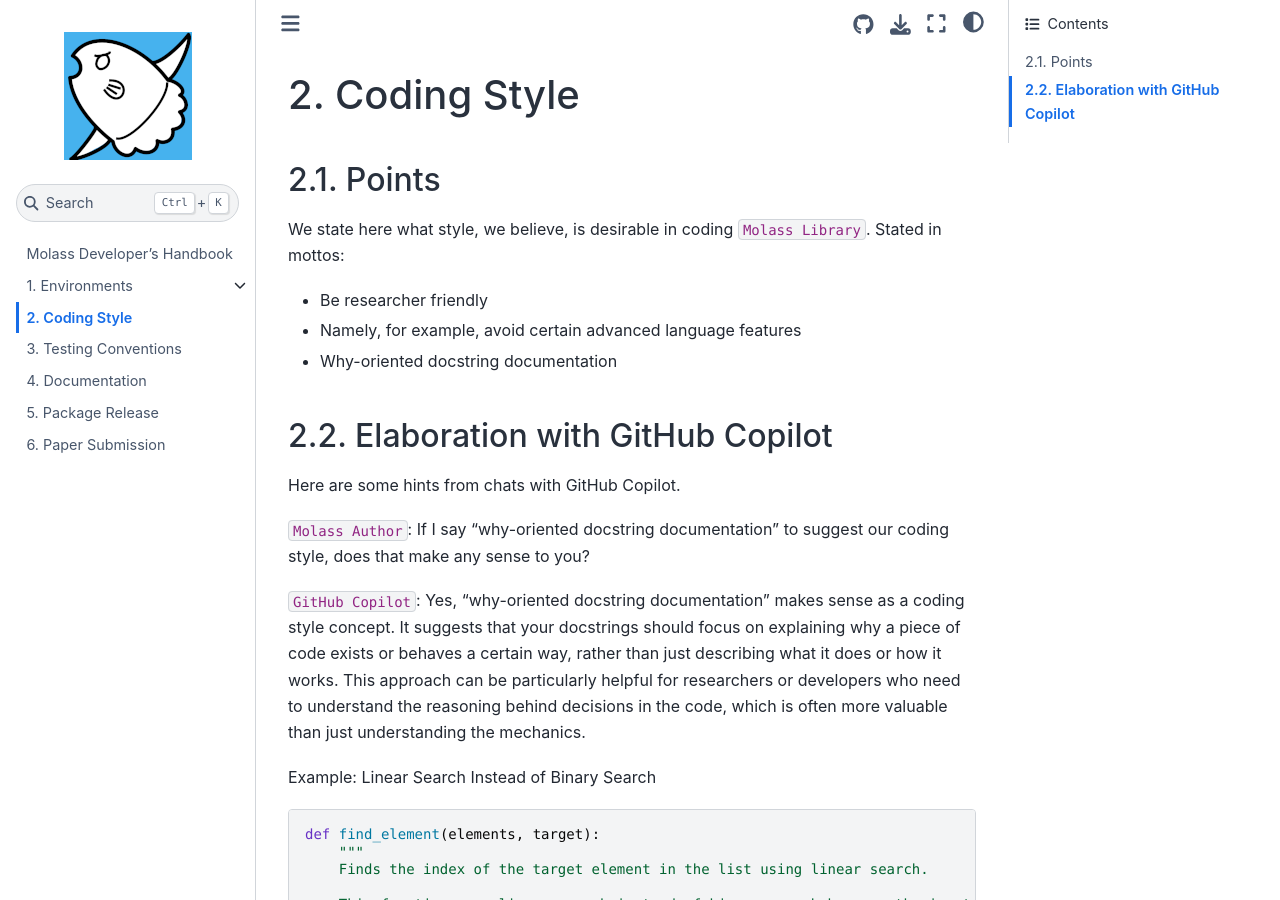
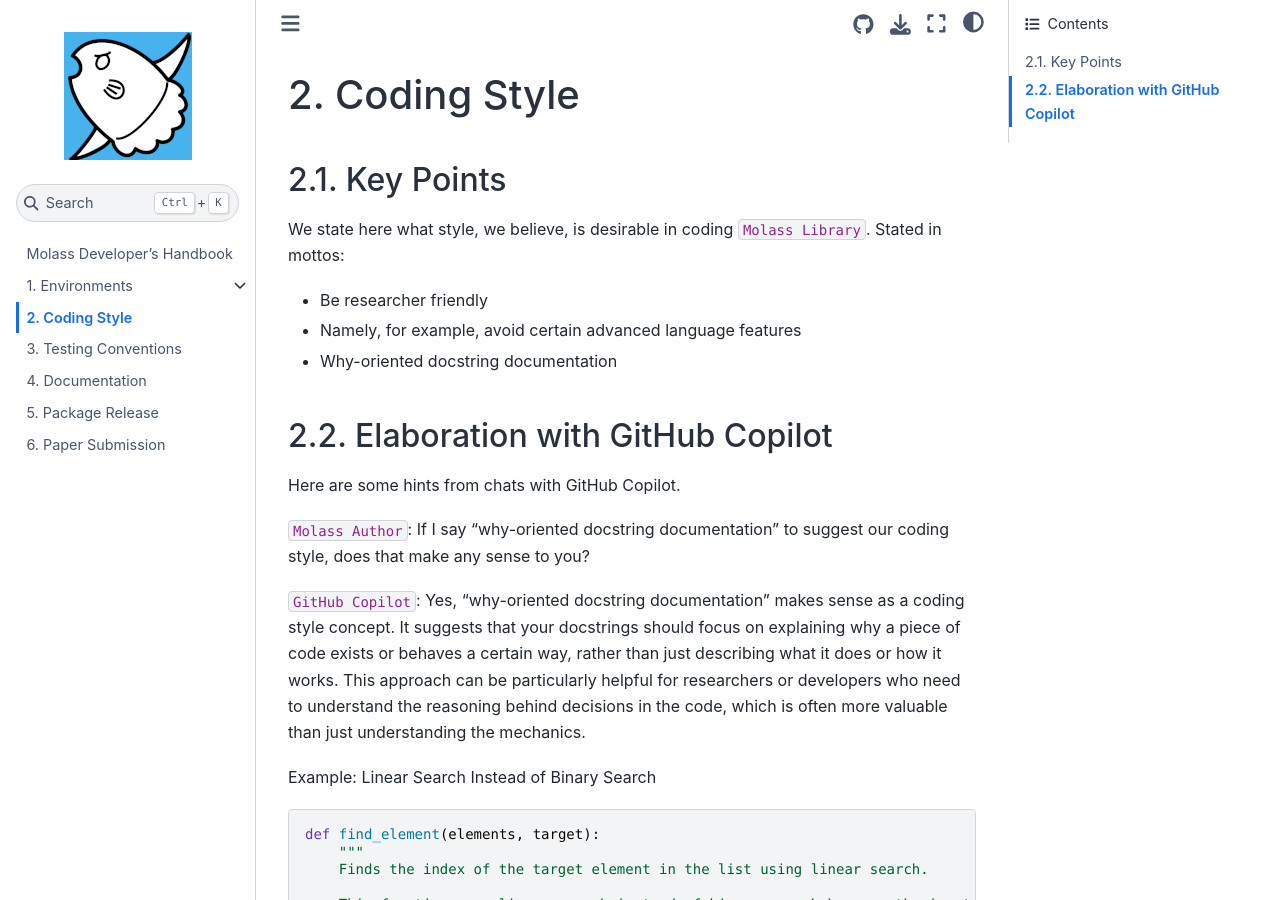
Before and after one commit to biosaxs-dev/molass-develop, a Jupyter Book: the page built from chapters/05/coding_style.md, in a window 1280 px wide and 900 px high. Built offline with Jupyter Book 1.0.4 settings and Sphinx 7.4.7 and the Sphinx Book theme 1.1.4, drawn with Linux system fonts in a browser that asks for light colours.

Commit message:
update for better wording

```diff
--- a/chapters/05/coding_style.md
+++ b/chapters/05/coding_style.md
@@ -1,7 +1,7 @@
 (coding_style)=
 # Coding Style
 
-## Points
+## Key Points
 We state here what style, we believe, is desirable in coding `Molass Library`. Stated in mottos:
 
 * Be researcher friendly
```
